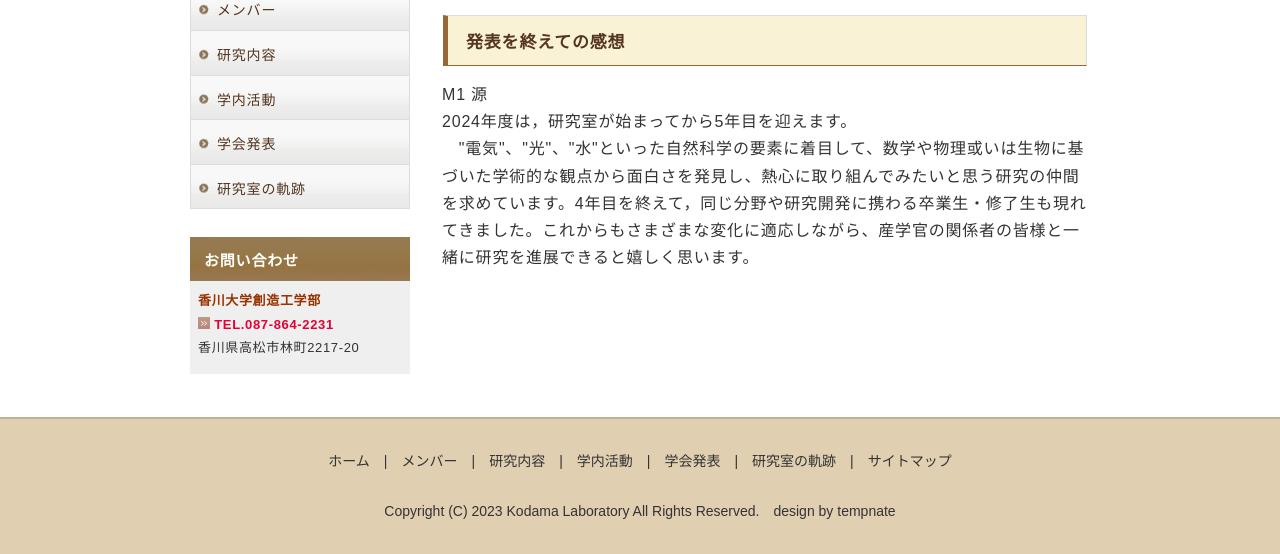
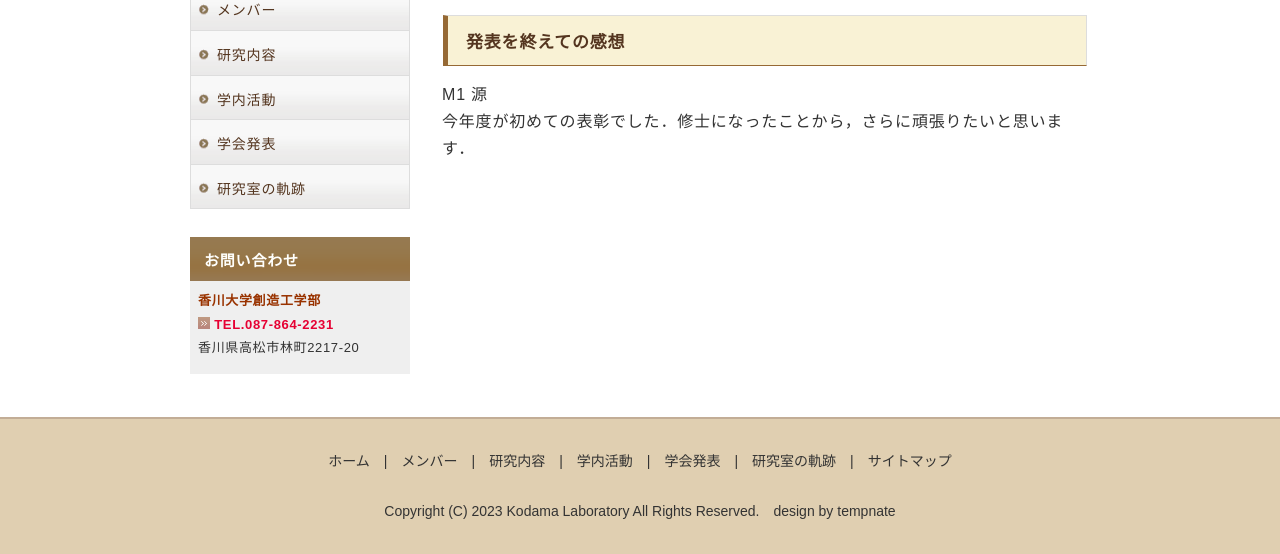
Before and after one commit to kodama-lab/hp, a plain HTML site: page 2024年3月源,島田の卒業式における表彰.html in a window 1280 px wide. Shown: the part 626-1180 px from the top of the page. Drawn offline with Linux system fonts and the light colour scheme.

Commit message:
源のコメント編集

```diff
--- a/2024年3月源,島田の卒業式における表彰.html
+++ b/2024年3月源,島田の卒業式における表彰.html
@@ -81,9 +81,7 @@
 
 <h3>発表を終えての感想</h3>
 <p>M1 源<br>
-  2024年度は，研究室が始まってから5年目を迎えます。<br>
-　"電気"、"光"、"水"といった自然科学の要素に着目して、数学や物理或いは生物に基づいた学術的な観点から面白さを発見し、熱心に取り組んでみたいと思う研究の仲間を求めています。4年目を終えて，同じ分野や研究開発に携わる卒業生・修了生も現れてきました。これからもさまざまな変化に適応しながら、産学官の関係者の皆様と一緒に研究を進展できると嬉しく思います。</p>
-
+  今年度が初めての表彰でした．修士になったことから，さらに頑張りたいと思います．</p>
 
 
 <p>&nbsp;</p>
```
